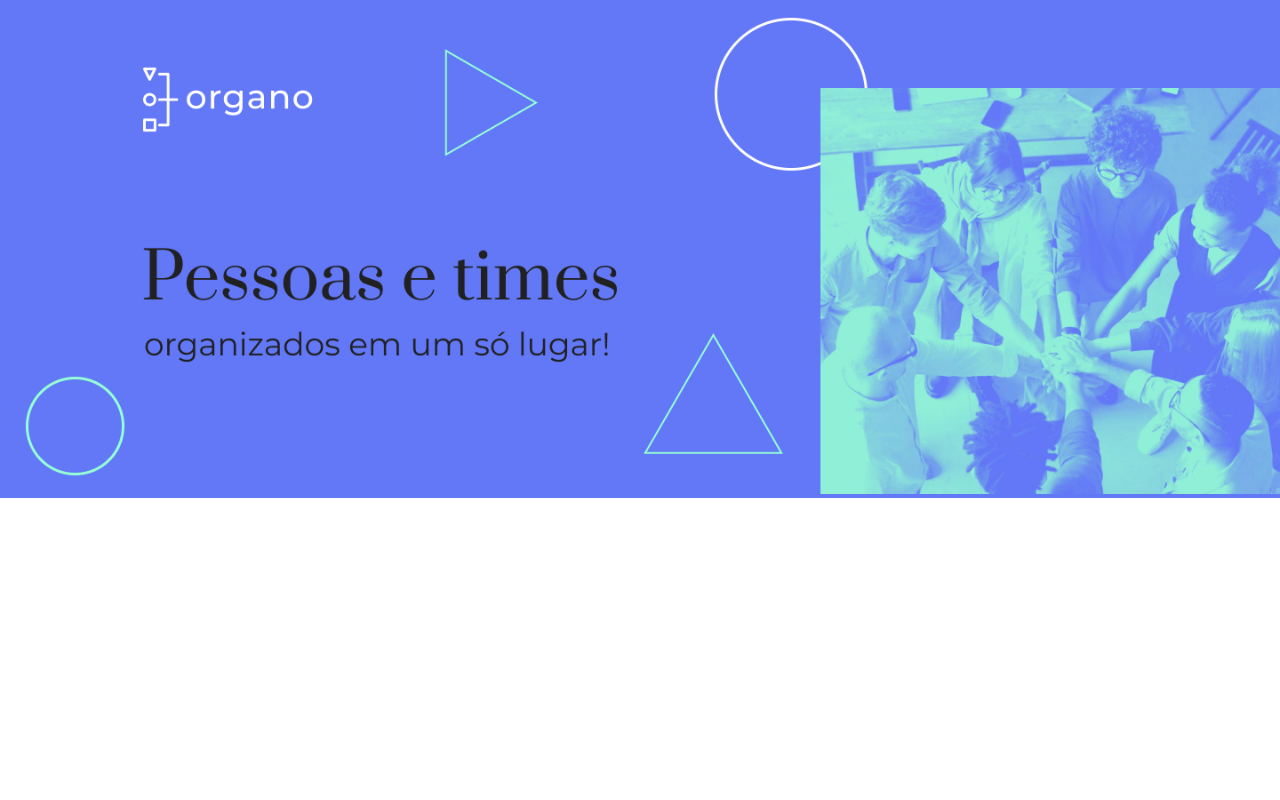
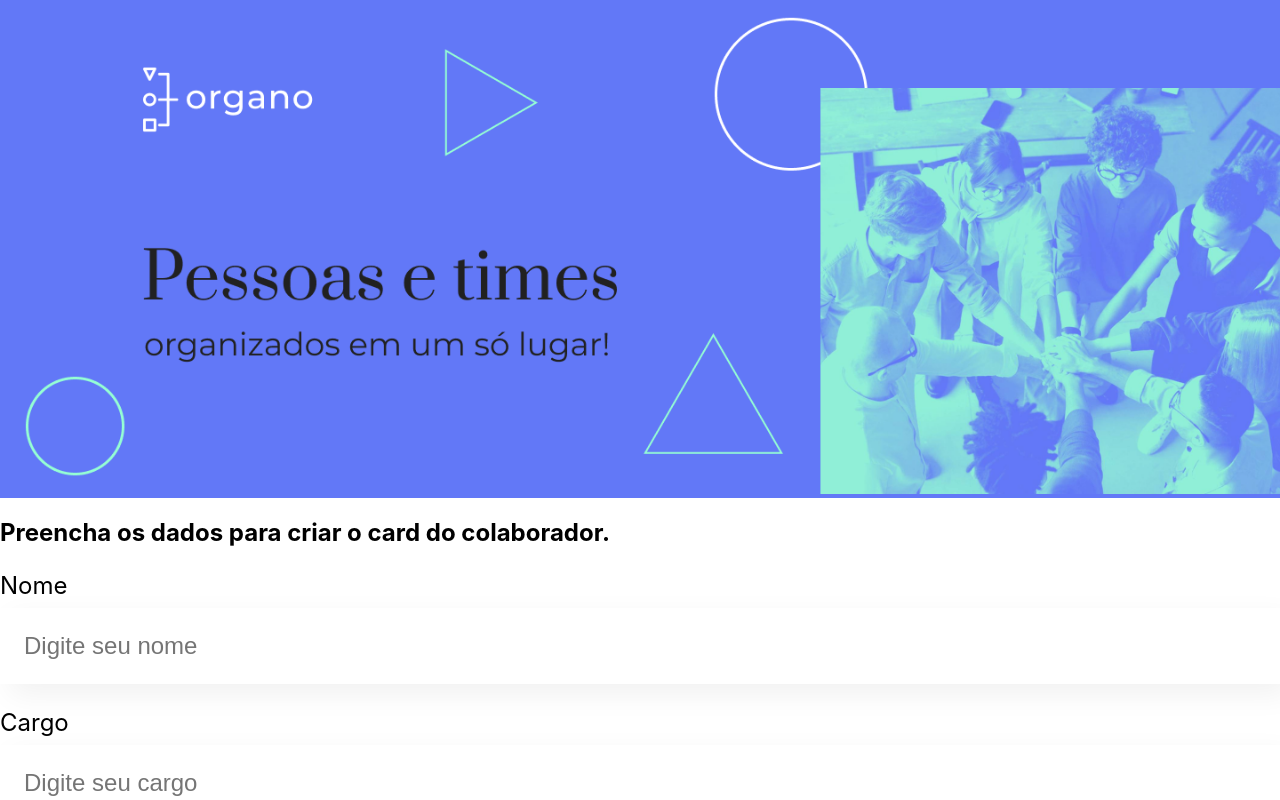
Before and after one commit to gabrielfari4/organo, a React (Create React App) app: page / in a window 1280 px wide. Shown: the top 800 px of the page. Built offline with nearby package versions, Linux system fonts and the light colour scheme; the HTML template or start-up script is replaced by a standard one.

Commit message:
creating input component

```diff
--- a/src/App.js
+++ b/src/App.js
@@ -1,9 +1,12 @@
-import Banner from './components/Banner/Banner';
+import Banner from './components/Banner';
+import Form from './components/Form';
+import Input from './components/Input';
 
 function App() {
   return (
     <div className="App">
       <Banner />
+      <Form />
     </div>
   );
 }
--- /dev/null
+++ b/src/components/Form/index.jsx
@@ -0,0 +1,17 @@
+import Input from "../Input";
+import "./Form.css";
+
+const Form = () => {
+  return (
+    <section>
+      <form>
+        <h2>Preencha os dados para criar o card do colaborador.</h2>
+        <Input label="Nome" placeholder="Digite seu nome" />
+        <Input label="Cargo" placeholder="Digite seu cargo" />
+        <Input label="Imagem" placeholder="Informe o endereço da imagem" />
+      </form>
+    </section>
+  );
+};
+
+export default Form;
--- /dev/null
+++ b/src/components/Input/Input.css
@@ -0,0 +1,17 @@
+.input {
+    margin: 24px 0;
+    label {
+        display: block;
+        margin-bottom: 8px;
+        font-size: 24px;
+    }
+    input {
+        background-color: #ffffff;
+        box-shadow: 10px 10px 30px rgba(0, 0, 0, 0.06);
+        width: 100%;
+        border: none;
+        font-size: 24px;
+        padding: 24px;
+        box-sizing: border-box;
+    }
+}
--- /dev/null
+++ b/src/components/Input/index.jsx
@@ -0,0 +1,12 @@
+import './Input.css'
+
+const Input = (props) => {
+    return (
+        <div className="input">
+            <label>{props.label}</label>
+            <input type="text" placeholder={props.placeholder}/>
+        </div>
+    )
+}
+
+export default Input;
```
Also changed, not shown: src/components/Banner/index.jsx (renamed from src/components/Banner/Banner.jsx), src/components/Form/Form.css (added).
